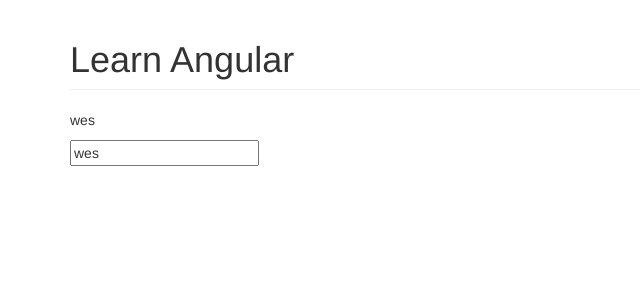
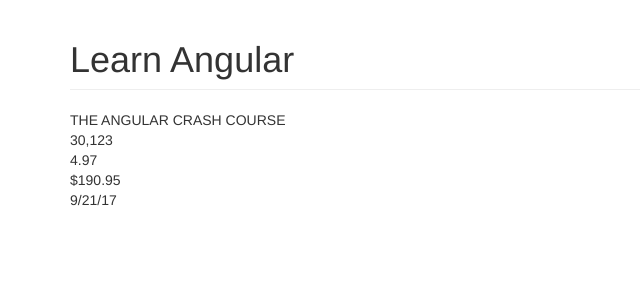
Before and after one commit to palashmon/learn-angular4, an Angular app: page / in a window 1280 px wide. Shown: the top 300 px of the page, without its empty margins (0-640 px from the left). Built offline with nearby package versions, Linux system fonts and the light colour scheme.

Commit message:
Add built-in pipes code Syntax: {{ course.title | uppercase }}

```diff
--- a/src/app/courses.component.ts
+++ b/src/app/courses.component.ts
@@ -3,14 +3,19 @@
 @Component({
     selector: 'app-courses',
     template: `
-        <p>{{ username }}</p>
-        <input [(ngModel)]="username" (keyup.enter)="onKeyUp()" />
+        {{ course.title | uppercase }} <br/>
+        {{ course.students | number }} <br/>
+        {{ course.rating | number:'1.2-2' }} <br/>
+        {{ course.price | currency:'USD':true:'3.2-2' }} <br/>
+        {{ course.releaseDate | date:'shortDate'}}
     `
 })
 export class CoursesComponent {
-    username = 'wes';
-
-    onKeyUp(username) {
-        console.log(this.username);
-    }
+    course = {
+        title: 'The Angular Crash Course',
+        rating: 4.9745,
+        students: 30123,
+        price: 190.95,
+        releaseDate: new Date(2017, 8, 21)
+    };
 }
```
